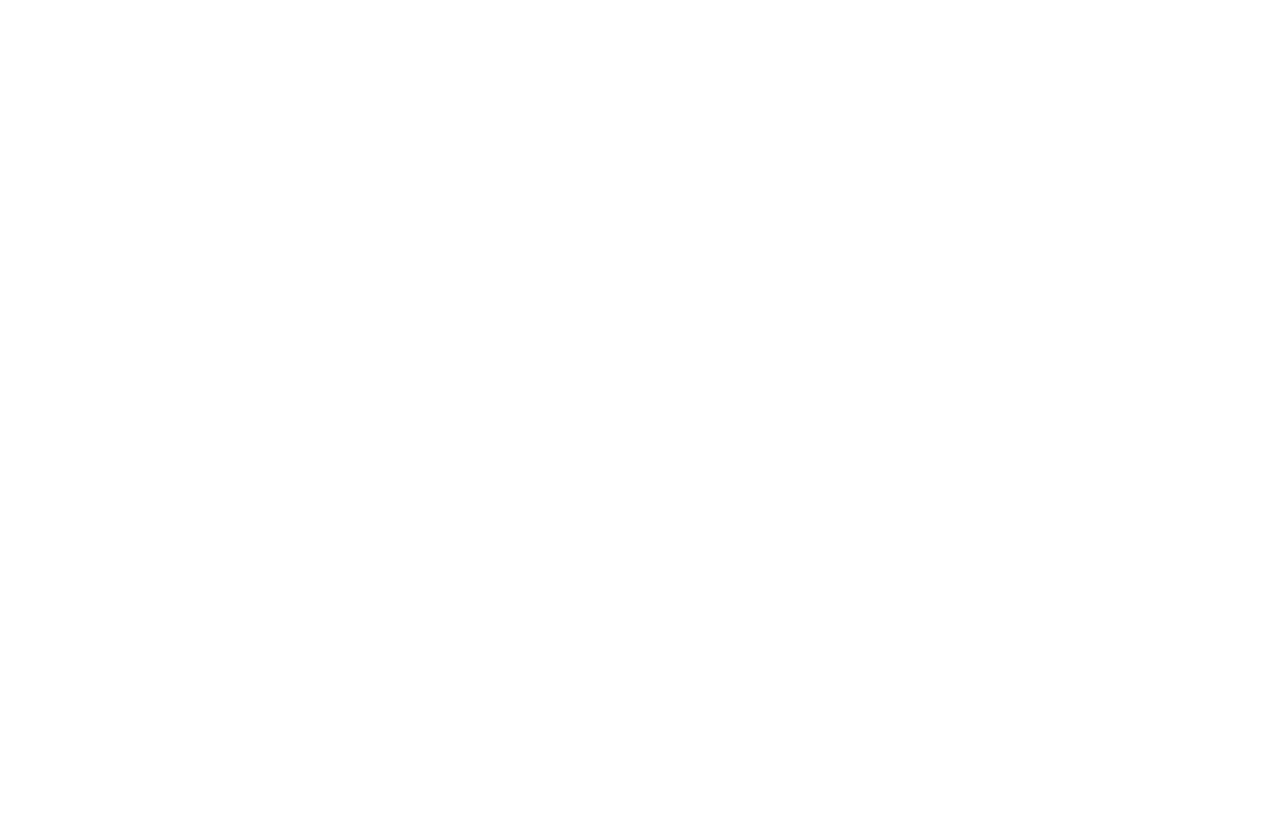
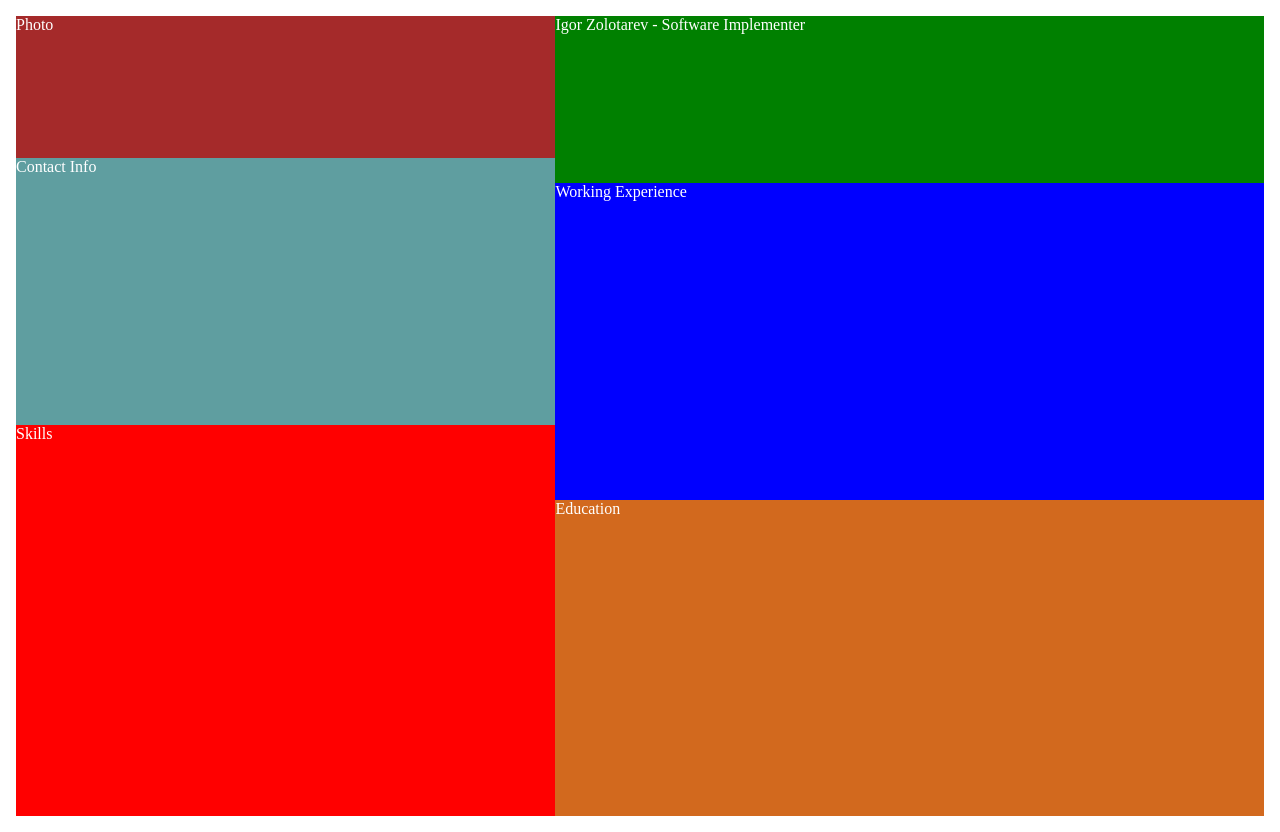
Before and after one commit to izolotarev/rsschool-cv, a plain HTML site: page index.html in a window 1280 px wide. Before the commit the page ends 800 px from the top, so only its background shows below. Drawn offline with Linux system fonts and the light colour scheme.

Commit message:
feat: add flexbox layout

```diff
--- a/css/style.css
+++ b/css/style.css
@@ -1,3 +1,61 @@
+* {
+  box-sizing: border-box;
+}
+
+body {
+  display: flex;
+  min-height: 100vh;
+  flex-direction: row;
+  margin: 1em;
+  justify-content: flex-start;
+}
+
+.left-part {
+  background-color: red;
+  color: white;
+  flex-grow: 1;
+  display: flex;
+  flex-direction: column;
+}
+
+.photo {
+  background-color: brown;
+  flex-grow: 1;
+}
+
+.contact-info {
+  background-color: cadetblue;
+  flex-grow: 2;
+}
+
+.skills {
+  background-color: red;
+  flex-grow: 3;
+}
+
+.right-part {
+  background-color: red;
+  color: white;
+  flex-grow: 1;
+  display: flex;
+  flex-direction: column;
+}
+
+.full-name-position {
+  background-color: green;
+  flex-grow: 1;
+}
+
+.working-exp {
+  background-color: blue;
+  flex-grow: 2;
+}
+
+.education {
+  background-color: chocolate;
+  flex-grow: 2;
+}
+
 ul.no-bullets {
   list-style-type: none; /* Remove bullets */
   padding: 0; /* Remove padding */
--- a/index.html
+++ b/index.html
@@ -10,5 +10,18 @@
     <!-- My style -->
     <link rel="stylesheet" href="css/style.css" />
   </head>
-  <body></body>
+  <body>
+    <div class="left-part">
+      <div class="photo">Photo</div>
+      <div class="contact-info">Contact Info</div>
+      <div class="skills">Skills</div>
+    </div>
+    <div class="right-part">
+      <div class="full-name-position">
+        Igor Zolotarev - Software Implementer
+      </div>
+      <div class="working-exp">Working Experience</div>
+      <div class="education">Education</div>
+    </div>
+  </body>
 </html>
```
